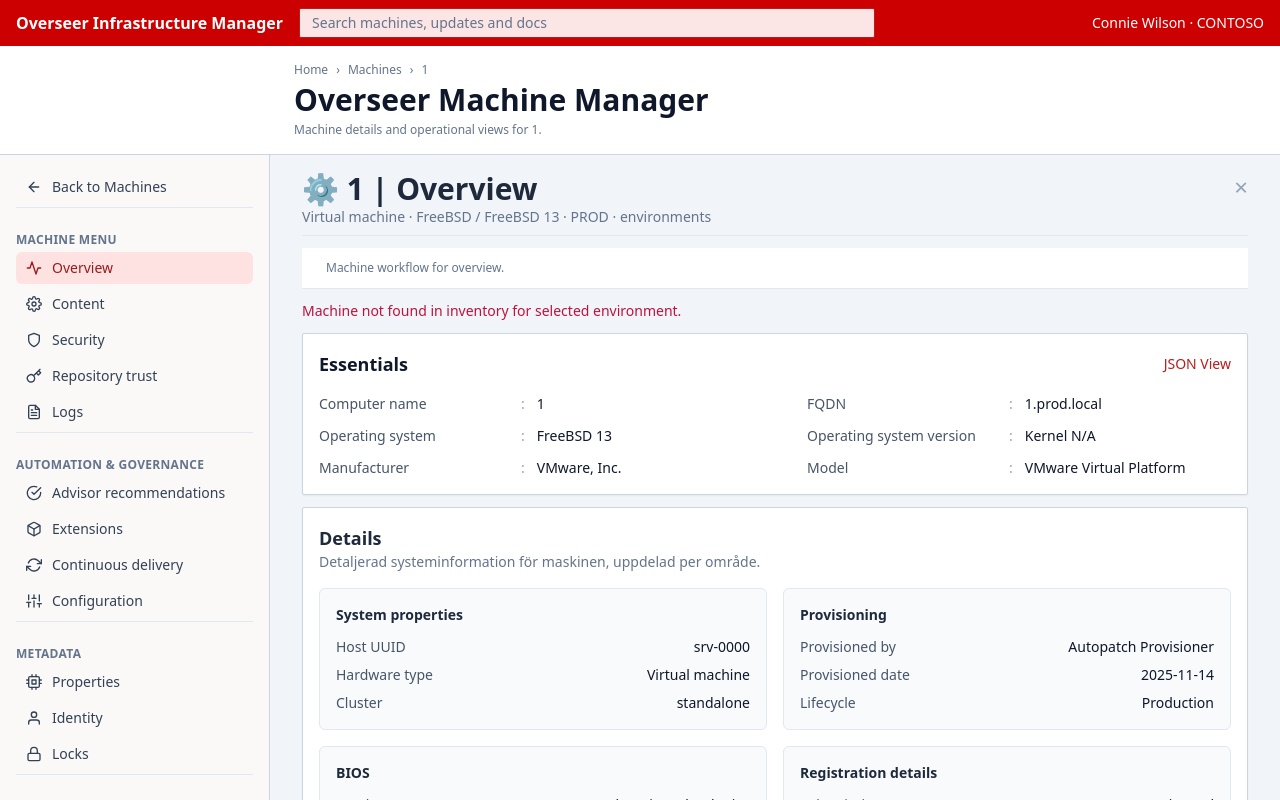
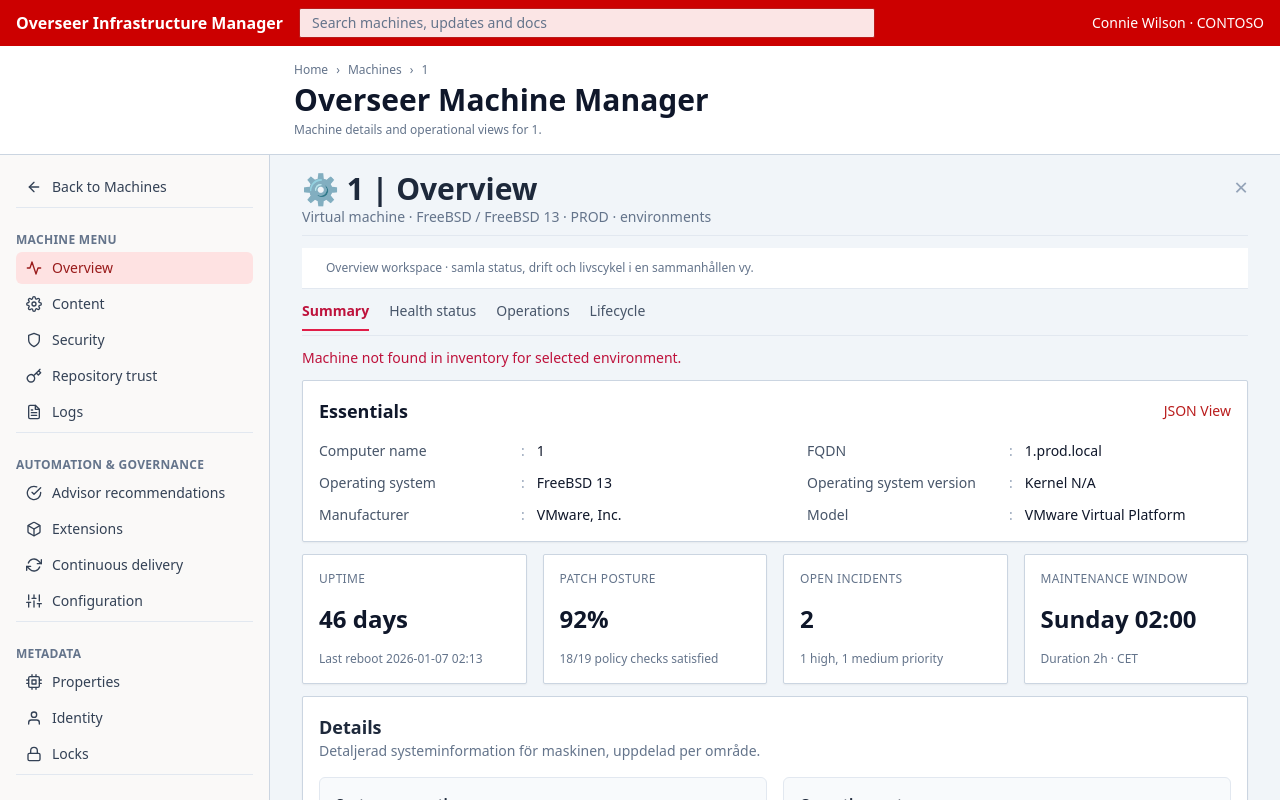
Before and after one commit to 01Karl/autopatch, a Next.js app in the folder dashboard/: page /machines/1/overview in a window 1280 px wide. Shown: the top 800 px of the page. Built offline with nearby package versions, Linux system fonts and the light colour scheme.

Commit message:
Revamp machine overview with reusable tab workspace

```diff
--- a/dashboard/src/app/machines/[machineName]/_components/MachineShell.tsx
+++ b/dashboard/src/app/machines/[machineName]/_components/MachineShell.tsx
@@ -1,7 +1,7 @@
 import { ReactNode } from 'react';
 import LinkTabs from '@/app/_components/ui/LinkTabs';
 import { FiActivity, FiArrowLeft, FiBox, FiCheckCircle, FiClock, FiCpu, FiDatabase, FiFileText, FiHardDrive, FiKey, FiLock, FiRefreshCw, FiSettings, FiShield, FiSliders, FiTool, FiUser } from 'react-icons/fi';
-import { ContentTab, MachineSection } from '../_lib/machine-data';
+import { ContentTab, MachineSection, OverviewTab } from '../_lib/machine-data';
 
 type Props = {
   activeSection: MachineSection;
@@ -14,6 +14,7 @@ type Props = {
   platform: string;
   distribution: string;
   contentTab?: ContentTab;
+  overviewTab?: OverviewTab;
   logView?: 'overview' | 'journal' | 'snapshot' | 'alerts';
   children: ReactNode;
 };
@@ -23,6 +24,14 @@ const updatesTabs: { id: ContentTab; label: string }[] = [
   { id: 'errata', label: 'Errata' },
   { id: 'module-streams', label: 'Module streams' },
   { id: 'repository-sets', label: 'Repository sets' }
+];
+
+
+const overviewTabs: { id: OverviewTab; label: string }[] = [
+  { id: 'summary', label: 'Summary' },
+  { id: 'health', label: 'Health status' },
+  { id: 'operations', label: 'Operations' },
+  { id: 'lifecycle', label: 'Lifecycle' }
 ];
 
 const logsTabs: { id: 'overview' | 'journal' | 'snapshot' | 'alerts'; label: string }[] = [
@@ -58,6 +67,7 @@ export default function MachineShell({
   platform,
   distribution,
   contentTab,
+  overviewTab,
   logView,
   children
 }: Props) {
@@ -167,6 +177,23 @@ export default function MachineShell({
               <button className="machine-close-btn" type="button">×</button>
             </section>
 
+            {activeSection === 'overview' && (
+              <>
+                <p className="pane-context-text">Overview workspace · samla status, drift och livscykel i en sammanhållen vy.</p>
+                <LinkTabs
+                  activeKey={overviewTab ?? 'summary'}
+                  containerClassName="machine-actions-row"
+                  baseTabClassName="machine-content-tab"
+                  activeTabClassName="active"
+                  tabs={overviewTabs.map((tab) => ({
+                    key: tab.id,
+                    label: tab.label,
+                    href: `${machineBasePath}/overview?${machineQuery}&overview=${tab.id}`,
+                  }))}
+                />
+              </>
+            )}
+
             {activeSection === 'updates' && (
               <>
                 <p className="pane-context-text">Update content views · switch between package-, errata- och repositoryfokuserade vyer.</p>
@@ -201,7 +228,7 @@ export default function MachineShell({
               </>
             )}
 
-            {activeSection !== 'updates' && activeSection !== 'logs' && (
+            {activeSection !== 'overview' && activeSection !== 'updates' && activeSection !== 'logs' && (
               <p className="pane-context-text">Machine workflow for {sectionTitles[activeSection].toLowerCase()}.</p>
             )}
 
--- a/dashboard/src/app/machines/[machineName]/_lib/machine-data.ts
+++ b/dashboard/src/app/machines/[machineName]/_lib/machine-data.ts
@@ -21,6 +21,7 @@ export type MachineSection =
   | 'locks';
 
 export type ContentTab = 'packages' | 'errata' | 'module-streams' | 'repository-sets';
+export type OverviewTab = 'summary' | 'health' | 'operations' | 'lifecycle';
 
 
 export type PackageInventoryItem = {
@@ -60,6 +61,7 @@ export type MachinePageSearchParams = {
   env?: string;
   basePath?: string;
   content?: string;
+  overview?: string;
   logView?: string;
   packageTab?: string;
 };
@@ -97,6 +99,12 @@ export function getMachineContext(machineNameParam: string, searchParams?: Machi
     searchParams?.logView === 'alerts'
       ? searchParams.logView
       : 'overview';
+  const overviewTab: OverviewTab =
+    searchParams?.overview === 'health' ||
+    searchParams?.overview === 'operations' ||
+    searchParams?.overview === 'lifecycle'
+      ? searchParams.overview
+      : 'summary';
   const packageTab: PackageTab =
     searchParams?.packageTab === 'files' ||
     searchParams?.packageTab === 'dependencies' ||
@@ -118,6 +126,7 @@ export function getMachineContext(machineNameParam: string, searchParams?: Machi
     selectedEnv,
     selectedBasePath,
     contentTab,
+    overviewTab,
     logView,
     packageTab,
     inventory,
--- a/dashboard/src/app/machines/[machineName]/overview/page.tsx
+++ b/dashboard/src/app/machines/[machineName]/overview/page.tsx
@@ -18,6 +18,13 @@ export default function MachineOverviewPage({ params, searchParams }: Props) {
     { label: 'Model', value: context.resourceType === 'Virtual machine' ? 'VMware Virtual Platform' : 'PowerEdge R760' }
   ];
 
+  const kpiCards = [
+    { label: 'Uptime', value: '46 days', detail: 'Last reboot 2026-01-07 02:13' },
+    { label: 'Patch posture', value: '92%', detail: '18/19 policy checks satisfied' },
+    { label: 'Open incidents', value: '2', detail: '1 high, 1 medium priority' },
+    { label: 'Maintenance window', value: 'Sunday 02:00', detail: 'Duration 2h · CET' }
+  ];
+
   const overviewDetails = [
     {
       title: 'System properties',
@@ -25,30 +32,6 @@ export default function MachineOverviewPage({ params, searchParams }: Props) {
         { label: 'Host UUID', value: `srv-${Math.max(context.serverIndex, 0).toString().padStart(4, '0')}` },
         { label: 'Hardware type', value: context.resourceType },
         { label: 'Cluster', value: context.server?.cluster || 'standalone' }
-      ]
-    },
-    {
-      title: 'Provisioning',
-      items: [
-        { label: 'Provisioned by', value: 'Autopatch Provisioner' },
-        { label: 'Provisioned date', value: '2025-11-14' },
-        { label: 'Lifecycle', value: context.selectedEnv === 'prod' ? 'Production' : 'Non-production' }
-      ]
-    },
-    {
-      title: 'BIOS',
-      items: [
-        { label: 'Vendor', value: context.resourceType === 'Virtual machine' ? 'Phoenix Technologies' : 'Dell Inc.' },
-        { label: 'Version', value: context.resourceType === 'Virtual machine' ? '6.00' : '2.18.2' },
-        { label: 'Boot mode', value: 'UEFI' }
-      ]
-    },
-    {
-      title: 'Registration details',
-      items: [
-        { label: 'Subscription status', value: 'Registered' },
-        { label: 'Registered to', value: 'Overseer Satellite' },
-        { label: 'Last check-in', value: '2026-02-22 15:12:24' }
       ]
     },
     {
@@ -60,11 +43,11 @@ export default function MachineOverviewPage({ params, searchParams }: Props) {
       ]
     },
     {
-      title: 'HW properties',
+      title: 'Registration details',
       items: [
-        { label: 'vCPU / CPU', value: context.server?.cluster === 'standalone' ? '32 cores' : '8 vCPU' },
-        { label: 'Memory', value: context.server?.cluster === 'standalone' ? '128 GB' : '32 GB' },
-        { label: 'Storage', value: context.server?.cluster === 'standalone' ? '3.8 TB NVMe' : '450 GB SSD' }
+        { label: 'Subscription status', value: 'Registered' },
+        { label: 'Registered to', value: 'Overseer Satellite' },
+        { label: 'Last check-in', value: '2026-02-22 15:12:24' }
       ]
     },
     {
@@ -77,10 +60,34 @@ export default function MachineOverviewPage({ params, searchParams }: Props) {
     }
   ];
 
+  const healthRows = [
+    { check: 'Compliance baseline', status: 'Passed', updated: '2h ago', note: 'Linux hardened level 2' },
+    { check: 'Security vulnerabilities', status: 'Warning', updated: '45m ago', note: '3 applicable CVEs pending errata' },
+    { check: 'Repository trust', status: 'Passed', updated: '1h ago', note: 'All required GPG keys valid' },
+    { check: 'Service heartbeat', status: 'Passed', updated: '2m ago', note: 'Agent and telemetry healthy' }
+  ];
+
+  const operationFeed = [
+    { action: 'Inventory sync', actor: 'Autopatch Agent', result: 'Completed', time: '2026-02-22 15:10' },
+    { action: 'Refresh package metadata', actor: 'Scheduler', result: 'Completed', time: '2026-02-22 14:45' },
+    { action: 'Run compliance scan', actor: 'Security orchestrator', result: 'Completed', time: '2026-02-22 14:30' },
+    { action: 'Remediate critical errata', actor: 'Patch routine', result: 'Queued', time: '2026-02-22 16:00' }
+  ];
+
+  const lifecycleMilestones = [
+    { name: 'Provisioned', date: '2025-11-14', state: 'Done' },
+    { name: 'Joined baseline policy', date: '2025-11-15', state: 'Done' },
+    { name: 'Last major upgrade', date: '2025-12-04', state: 'Done' },
+    { name: 'Next patch cycle', date: '2026-03-01', state: 'Planned' },
+    { name: 'Warranty review', date: '2026-08-30', state: 'Planned' }
+  ];
+
   return (
     <MachineShell activeSection="overview" {...context}>
       {!context.server && <p className="text-sm text-rose-700">Machine not found in inventory for selected environment.</p>}
 
+      {context.overviewTab === 'summary' && (
+        <>
           <section className="machine-card space-y-4">
             <div className="flex items-center justify-between">
               <h2 className="text-lg font-semibold">Essentials</h2>
@@ -95,6 +102,16 @@ export default function MachineOverviewPage({ params, searchParams }: Props) {
                 </div>
               ))}
             </div>
+          </section>
+
+          <section className="grid gap-4 md:grid-cols-2 xl:grid-cols-4">
+            {kpiCards.map((card) => (
+              <article key={card.label} className="machine-card space-y-1">
+                <p className="text-xs uppercase tracking-wide text-slate-500">{card.label}</p>
+                <p className="text-2xl font-semibold text-slate-900">{card.value}</p>
+                <p className="text-xs text-slate-500">{card.detail}</p>
+              </article>
+            ))}
           </section>
 
           <section className="machine-card space-y-5">
@@ -119,6 +136,94 @@ export default function MachineOverviewPage({ params, searchParams }: Props) {
               ))}
             </div>
           </section>
+        </>
+      )}
+
+      {context.overviewTab === 'health' && (
+        <section className="machine-card space-y-4">
+          <div className="machine-section">
+            <h2>Health checks</h2>
+            <p className="text-sm text-slate-500">Samlad hälsostatus från compliance, säkerhet och anslutning.</p>
+          </div>
+          <div className="overflow-x-auto">
+            <table className="w-full text-sm">
+              <thead>
+                <tr>
+                  <th>Check</th>
+                  <th>Status</th>
+                  <th>Last updated</th>
+                  <th>Details</th>
+                </tr>
+              </thead>
+              <tbody>
+                {healthRows.map((row) => (
+                  <tr key={row.check}>
+                    <td>{row.check}</td>
+                    <td>
+                      <span className={row.status === 'Warning' ? 'text-amber-700' : 'text-emerald-700'}>{row.status}</span>
+                    </td>
+                    <td>{row.updated}</td>
+                    <td>{row.note}</td>
+                  </tr>
+                ))}
+              </tbody>
+            </table>
+          </div>
+        </section>
+      )}
+
+      {context.overviewTab === 'operations' && (
+        <section className="machine-card space-y-4">
+          <div className="machine-section">
+            <h2>Operation feed</h2>
+            <p className="text-sm text-slate-500">Senaste aktiviteterna för inventory, scanning och patch automation.</p>
+          </div>
+          <div className="overflow-x-auto">
+            <table className="w-full text-sm">
+              <thead>
+                <tr>
+                  <th>Action</th>
+                  <th>Actor</th>
+                  <th>Result</th>
+                  <th>Timestamp</th>
+                </tr>
+              </thead>
+              <tbody>
+                {operationFeed.map((entry) => (
+                  <tr key={`${entry.action}-${entry.time}`}>
+                    <td>{entry.action}</td>
+                    <td>{entry.actor}</td>
+                    <td>{entry.result}</td>
+                    <td>{entry.time}</td>
+                  </tr>
+                ))}
+              </tbody>
+            </table>
+          </div>
+        </section>
+      )}
+
+      {context.overviewTab === 'lifecycle' && (
+        <section className="machine-card space-y-4">
+          <div className="machine-section">
+            <h2>Lifecycle timeline</h2>
+            <p className="text-sm text-slate-500">Översikt över maskinens historik och kommande planerade milstolpar.</p>
+          </div>
+          <div className="space-y-3">
+            {lifecycleMilestones.map((milestone) => (
+              <article key={milestone.name} className="flex items-center justify-between rounded-md border border-slate-200 p-3 text-sm">
+                <div>
+                  <p className="font-medium text-slate-900">{milestone.name}</p>
+                  <p className="text-xs text-slate-500">{milestone.date}</p>
+                </div>
+                <span className={`rounded-full px-2 py-1 text-xs font-semibold ${milestone.state === 'Done' ? 'bg-emerald-100 text-emerald-700' : 'bg-sky-100 text-sky-700'}`}>
+                  {milestone.state}
+                </span>
+              </article>
+            ))}
+          </div>
+        </section>
+      )}
     </MachineShell>
   );
 }
```
Lines whose indentation alone changed are shown as unchanged.
